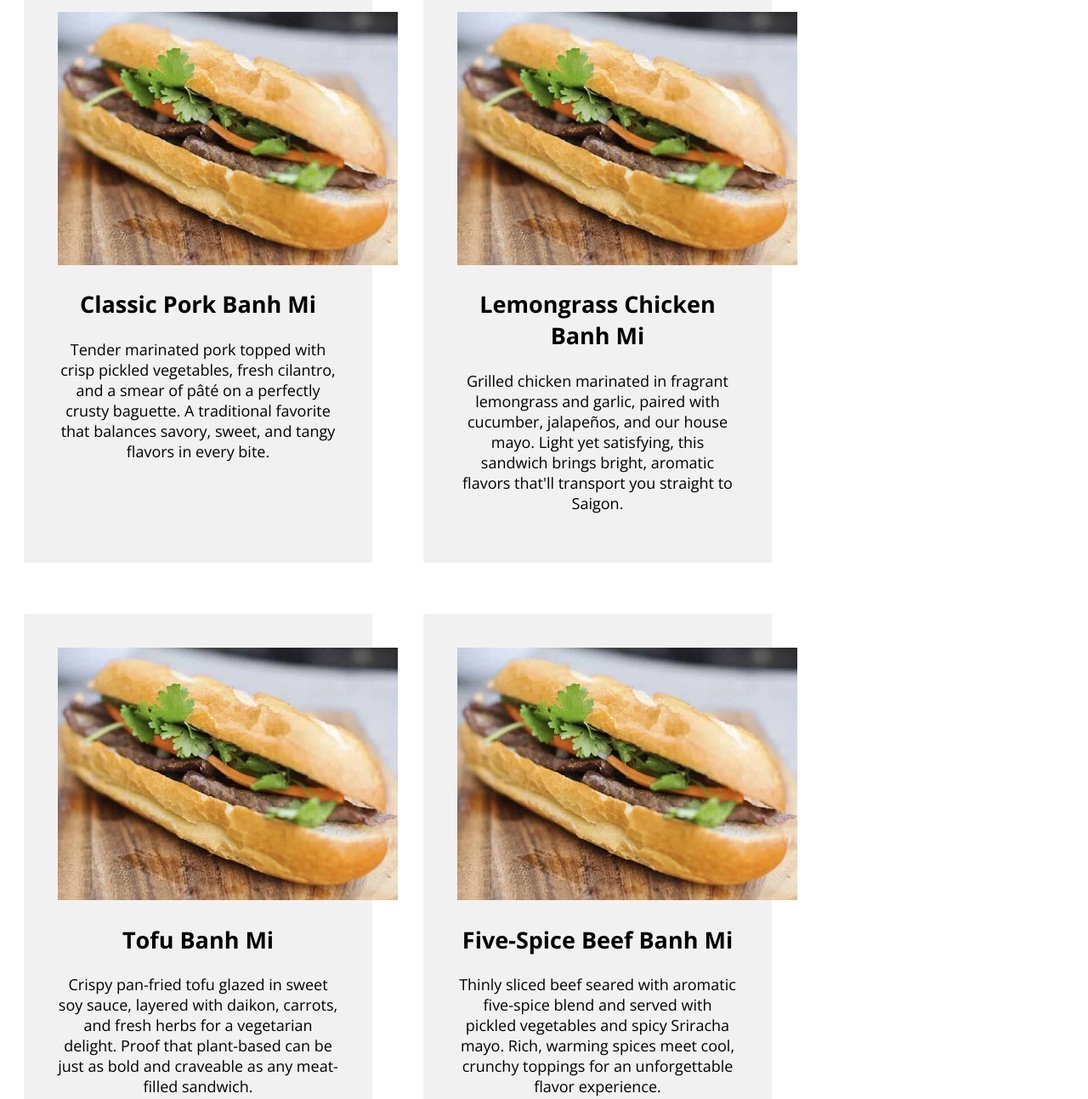
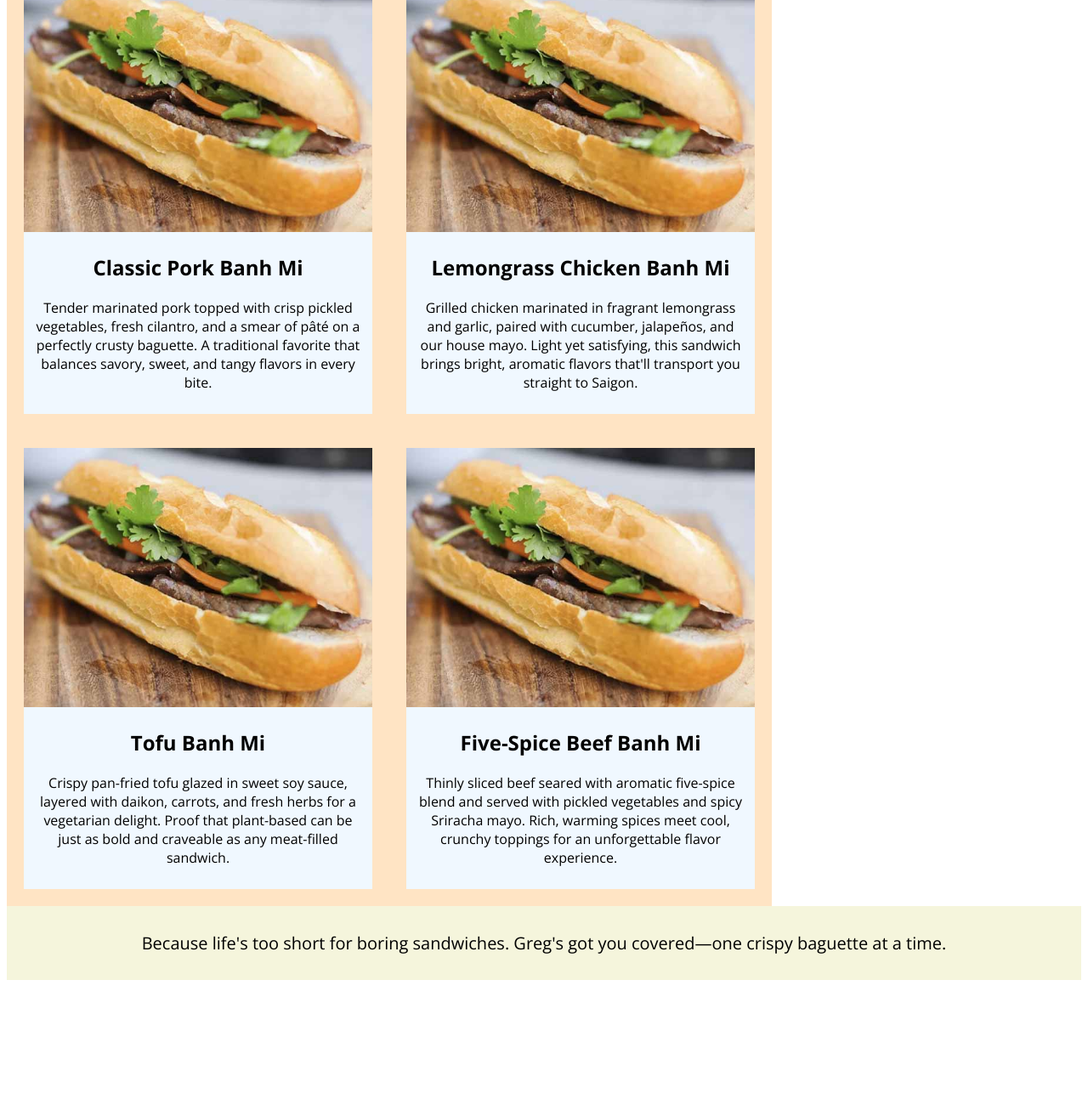
Before and after one commit to kjak4/Exercise6, a plain HTML site: page index.html in a window 1280 px wide. Shown: the part 345-1638 px from the top of the page at 85% size. After the commit the page ends 1506 px from the top, so only its background shows below. Drawn offline with nearby package versions, Linux system fonts and the light colour scheme.

Commit message:
finished

```diff
--- a/index.html
+++ b/index.html
@@ -9,7 +9,11 @@
 <link rel="preconnect" href="https://fonts.googleapis.com">
 <link rel="preconnect" href="https://fonts.gstatic.com" crossorigin>
 <link href="https://fonts.googleapis.com/css2?family=Open+Sans:ital,wght@0,300..800;1,300..800&family=Oswald:wght@200..700&family=Raleway:ital,wght@0,100..900;1,100..900&display=swap" rel="stylesheet">
+
+
 <style>
+
+
 
   body {
   font-family: "Open Sans", sans-serif;
@@ -18,7 +22,9 @@
   font-style: normal;
   font-variation-settings: "wdth" 100;
   font-size: 16px;
-  width: 960px;
+
+
+
 }
 
   h1 {
@@ -26,6 +32,9 @@
   font-optical-sizing: auto;
   font-weight: 500;
   font-style: normal;
+     text-align: center;
+    padding: 0px 20px 0px 20px;
+
   }
 
   #site-title {
@@ -36,18 +45,21 @@
   font-optical-sizing: auto;
   font-weight: 400;
   font-style: normal;
+
   } ul {
   list-style-type: none;
   margin: 0;
   padding: 0;
+     text-align: center;
 
 } ul li {
-  float: left;
+   display: inline-block;
+
 } ul li a {
-  display: inline-block;
   text-align: center;
   padding: 14px 16px;
   text-decoration: none;
+
 } ul li a:hover {
   color: #111111;
 }
@@ -58,34 +70,43 @@
   display: grid;
   grid-template-columns: 50% 50%;
   max-width: 900px;
-  gap: 20px ;
+  gap: 0px ;
   padding: 0px;
   margin: 0px;
+  background-color: bisque;
+
 
 }
 
-.container div {
-  background-color: #f1f1f1;
-  padding: 40px;
+  .grid-item {
+  text-align: center;
+  margin: 20px;
+  background-color: aliceblue;
+  }
+  .grid-item p{
+    padding: 0 10px 10px 10px;
 
-  font-size: 18px;
-  text-align: center;
-  width: "20px";
-  height: "40px";
 
-}
+  }
 
-  .griditem {
-  padding: 30px;
-  margin: 20px;
+  img {
+    width: 100%;
   }
 
 
   footer {
+  font-size: 20px;
+    text-align: center;
+     background-color: beige;
+  padding: 30px 30px 30px 30px;
+    margin; 20px
+
+
   }
 
 </style>
 </head>
+
 <body><h1 id="site-title">Greg’s Banh Mi</h1>
 <nav>
  <ul>
@@ -97,26 +118,32 @@
 </nav>
 
 
+
 <h1>At Greg's Banh Mi, we're serving up the perfect marriage of French and Vietnamese culinary traditions—crispy-on-the-outside, pillowy-on-the-inside baguettes loaded with bold, fresh flavorus that'll make your taste buds sing.</h1>
+
   <div class="container">
-   <div class="griditem">
-<img src="banh-mi.jpg" alt="Perspective photo of a Banh Mi sandwhich on a wood cutting board." width="400px">
+   <div class="grid-item">
+<img src="banh-mi.jpg" alt="Perspective photo of a Banh Mi sandwhich on a wood cutting board." >
 <h2>Classic Pork Banh Mi</h2>
 <p>Tender marinated pork topped with crisp pickled vegetables, fresh cilantro, and a smear of pâté on a perfectly crusty baguette. A traditional favorite that balances savory, sweet, and tangy flavors in every bite.</p> </div>
-  <div class="griditem">
-<img src="banh-mi.jpg" alt="Perspective photo of a Banh Mi sandwhich on a wood cutting board."width="400px">
+  <div class="grid-item">
+<img src="banh-mi.jpg" alt="Perspective photo of a Banh Mi sandwhich on a wood cutting board." >
+
 <h2>Lemongrass Chicken Banh Mi</h2>
 <p>Grilled chicken marinated in fragrant lemongrass and garlic, paired with cucumber, jalapeños, and our house mayo. Light yet satisfying, this sandwich brings bright, aromatic flavors that'll transport you straight to Saigon.</p></div>
-      <div class="griditem">
-<img src="banh-mi.jpg" alt="Perspective photo of a Banh Mi sandwhich on a wood cutting board."width="400px">
+  <div class="grid-item">
+  <img src="banh-mi.jpg" alt="Perspective photo of a Banh Mi sandwhich on a wood cutting board." >
 <h2>Tofu Banh Mi</h2>
 <p>Crispy pan-fried tofu glazed in sweet soy sauce, layered with daikon, carrots, and fresh herbs for a vegetarian delight. Proof that plant-based can be just as bold and craveable as any meat-filled sandwich.</p></div>
-    <div class="griditem">
-  <img src="banh-mi.jpg" alt="Perspective photo of a Banh Mi sandwhich on a wood cutting board."width="400px">
+    <div class="grid-item">
+<img src="banh-mi.jpg" alt="Perspective photo of a Banh Mi sandwhich on a wood cutting board." >
+
 <h2>Five-Spice Beef Banh Mi</h2>
 <p>Thinly sliced beef seared with aromatic five-spice blend and served with pickled vegetables and spicy Sriracha mayo. Rich, warming spices meet cool, crunchy toppings for an unforgettable flavor experience.</p>
 </div>
   </div>
+
 <footer>Because life's too short for boring sandwiches. Greg's got you covered—one crispy baguette at a time.</footer>
+
         </body>
 </html>
```
